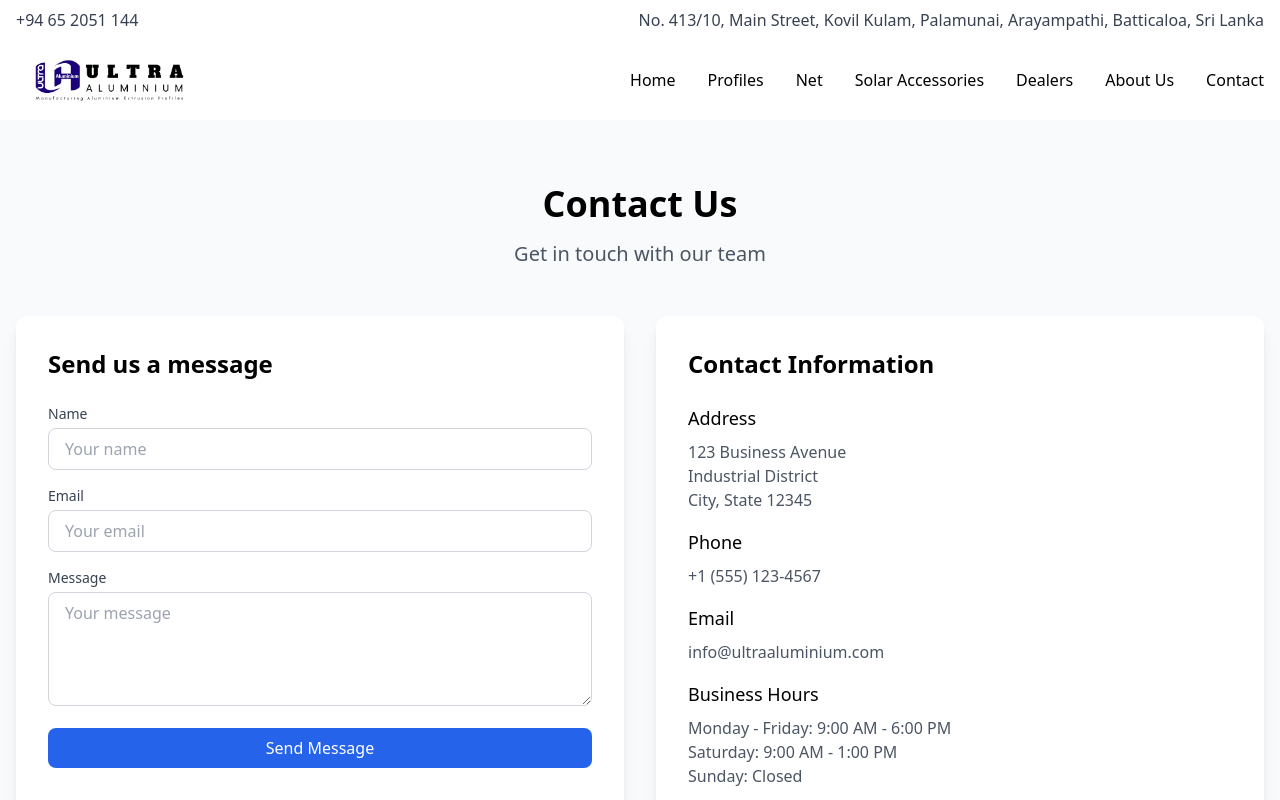
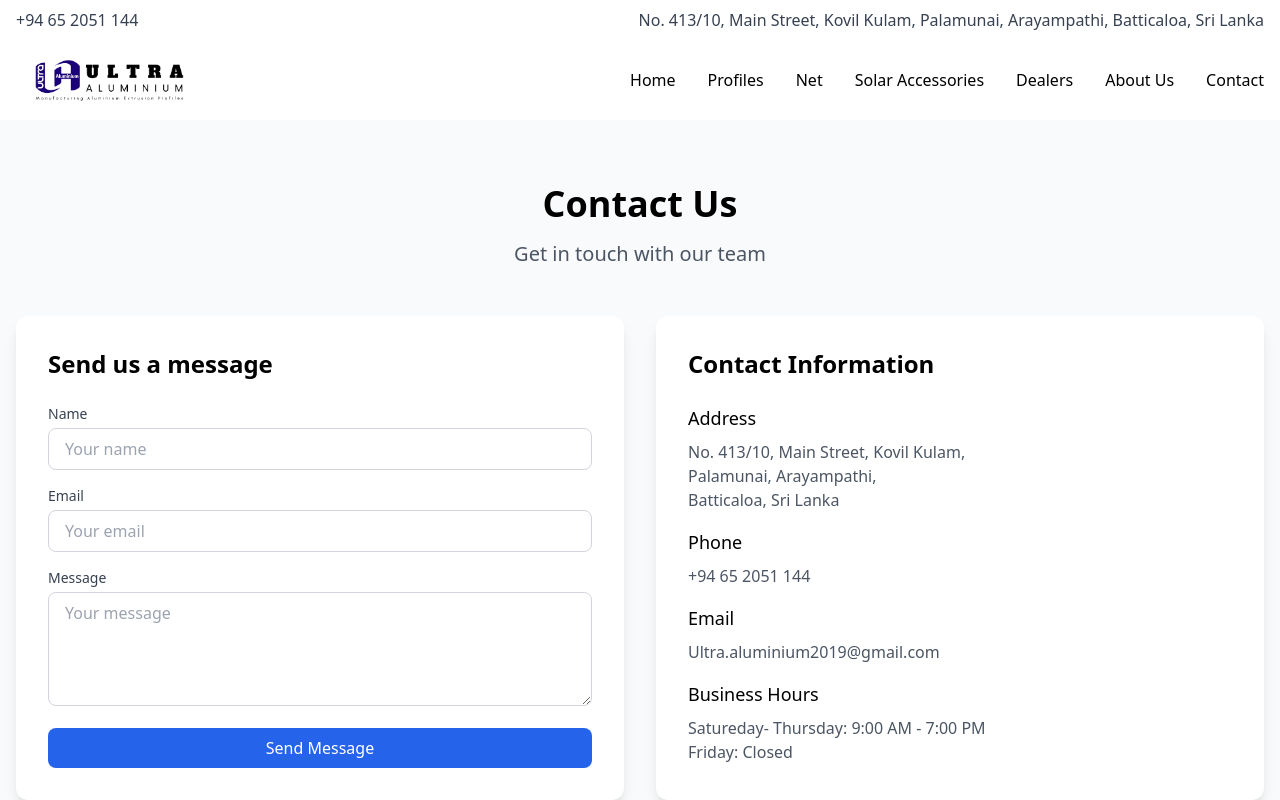
Before and after one commit to Arshathkky/ultra, a React (Vite) app: page /contact in a window 1280 px wide. Shown: the top 800 px of the page. Built offline with nearby package versions, Linux system fonts and the light colour scheme.

Commit message:
Contact page

```diff
--- a/src/pages/ContactPage.tsx
+++ b/src/pages/ContactPage.tsx
@@ -52,25 +52,25 @@ export default function ContactPage() {
             <div className="space-y-4">
               <div>
                 <h3 className="text-lg font-medium mb-2">Address</h3>
-                <p className="text-gray-600">123 Business Avenue<br />Industrial District<br />City, State 12345</p>
+                <p className="text-gray-600">No. 413/10, Main Street, Kovil Kulam,<br />Palamunai, Arayampathi,<br />Batticaloa, Sri Lanka</p>
               </div>
 
               <div>
                 <h3 className="text-lg font-medium mb-2">Phone</h3>
-                <p className="text-gray-600">+1 (555) 123-4567</p>
+                <p className="text-gray-600">+94 65 2051 144</p>
               </div>
 
               <div>
                 <h3 className="text-lg font-medium mb-2">Email</h3>
-                <p className="text-gray-600">info@ultraaluminium.com</p>
+                <p className="text-gray-600">Ultra.aluminium2019@gmail.com</p>
               </div>
 
               <div>
                 <h3 className="text-lg font-medium mb-2">Business Hours</h3>
                 <p className="text-gray-600">
-                  Monday - Friday: 9:00 AM - 6:00 PM<br />
-                  Saturday: 9:00 AM - 1:00 PM<br />
-                  Sunday: Closed
+                  Satureday- Thursday: 9:00 AM - 7:00 PM<br />
+
+                  Friday: Closed
                 </p>
               </div>
             </div>
```
